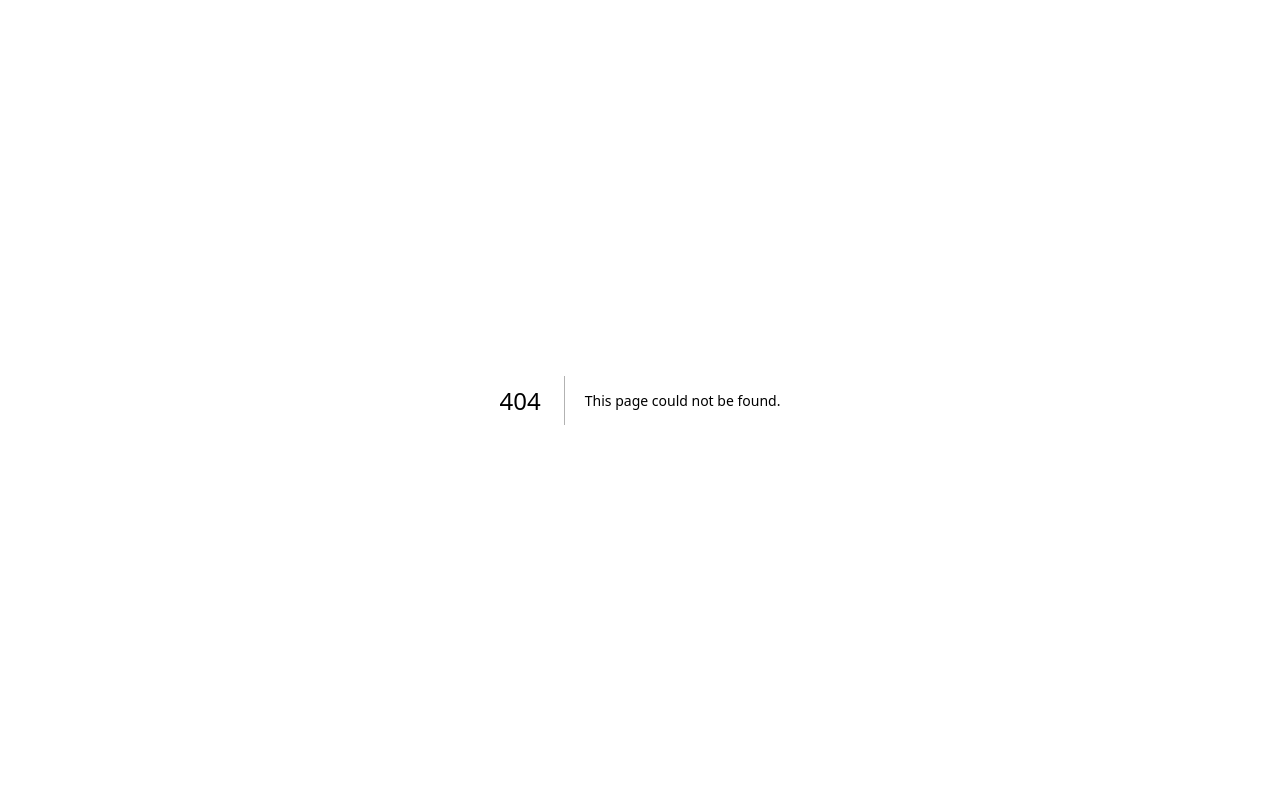
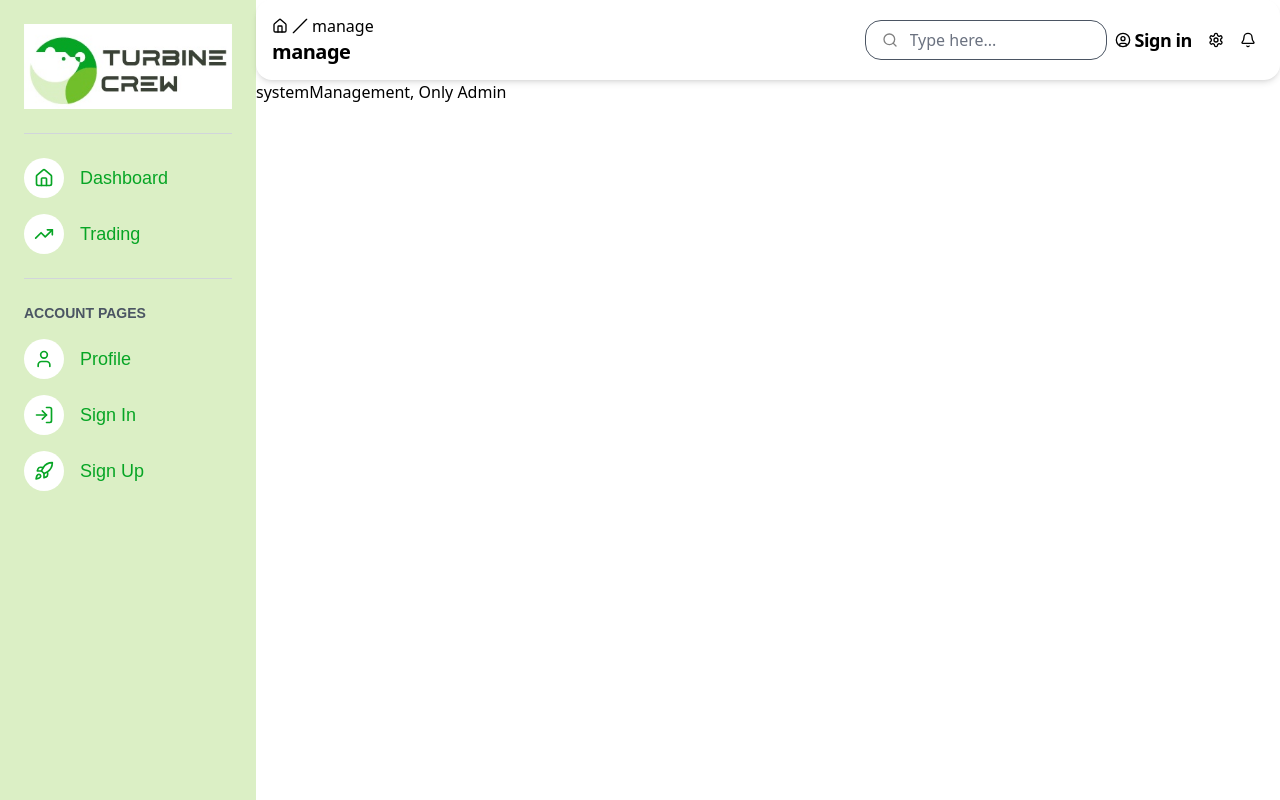
Before and after one commit to turbinecrew/turbin_electrical, a Next.js app: page /manage in a window 1280 px wide. Before the commit this address had no page. Built offline with nearby package versions, Linux system fonts and the light colour scheme.

Commit message:
✨: 관리자 페이지 생성성

```diff
--- /dev/null
+++ b/src/app/(main)/manage/page.tsx
@@ -0,0 +1,3 @@
+export default function Manage() {
+	return <div>systemManagement, Only Admin</div>
+}
```
Also changed, not shown: 1 other file (tests, documents, lock files or other folders).
